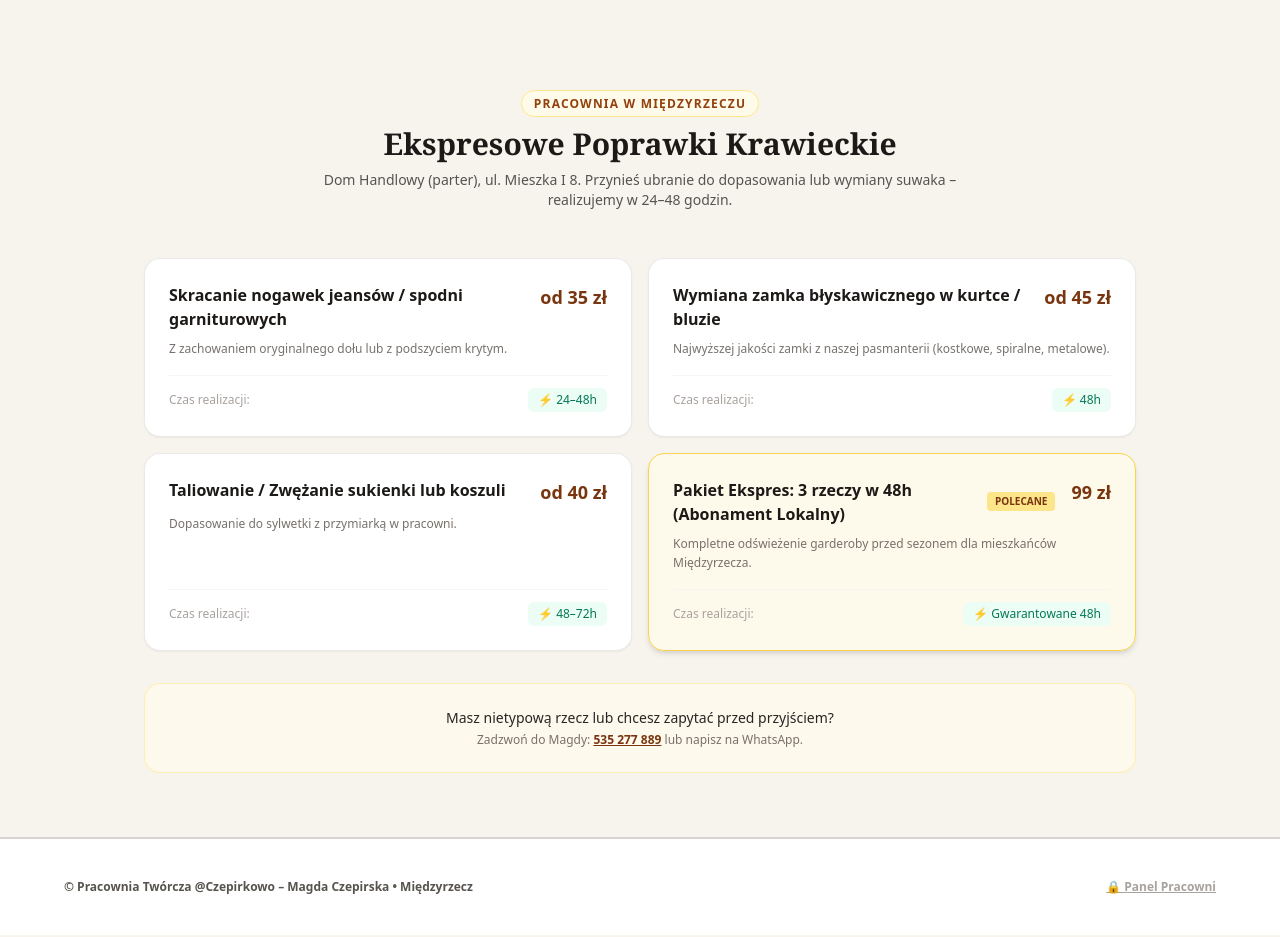
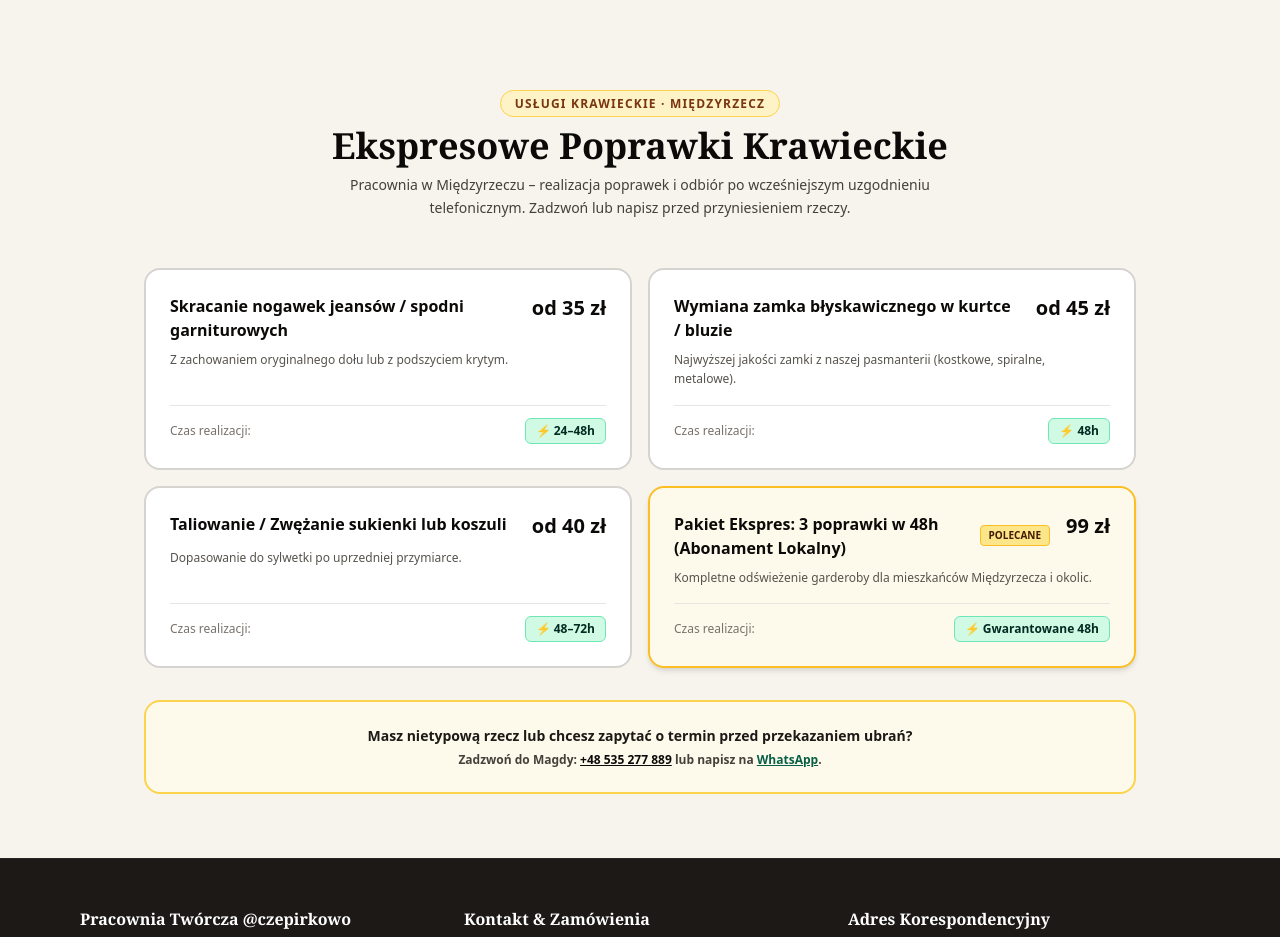
Before and after one commit to atomekb73-arch/czepirkowo, a Next.js app: page / in a window 1280 px wide. Shown: the part 1860-2797 px from the top of the page. Built offline with nearby package versions, Linux system fonts and the light colour scheme; no server answers; the database is empty.

Commit message:
Aktualizacja danych firmy: nowy naglowek, brak fizycznego adresu ulicy, nowa pelna stopka z NIP i skrytka pocztowa

```diff
--- a/src/app/page.tsx
+++ b/src/app/page.tsx
@@ -81,7 +81,7 @@ export default function HomePage() {
 
   return (
     <div className="min-h-screen bg-[#F7F4EE] text-stone-900 antialiased selection:bg-amber-200">
-      {/* Top Banner: Czysty, bez zbędnych etykiet technicznych */}
+      {/* Top Banner: Górna belka */}
       <header className="sticky top-0 z-40 bg-[#F7F4EE] border-b-2 border-stone-300 shadow-xs">
         <div className="max-w-6xl mx-auto px-4 py-4 flex items-center justify-between gap-4">
           <div className="flex items-center gap-3.5">
@@ -93,7 +93,7 @@ export default function HomePage() {
                 Pracownia Czepirkowo
               </h1>
               <p className="text-xs font-semibold text-stone-700 mt-0.5">
-                Międzyrzecz • Dom Handlowy (parter), ul. Mieszka I 8
+                Międzyrzecz · Pracownia Rzemieślnicza &amp; Pasmanteria
               </p>
             </div>
           </div>
@@ -125,16 +125,16 @@ export default function HomePage() {
       <section className="pt-12 pb-8 px-4 text-center max-w-3xl mx-auto">
         <div className="inline-flex items-center gap-2 bg-emerald-100 border border-emerald-500 text-emerald-950 text-xs px-4 py-1.5 rounded-full font-bold mb-4 shadow-2xs">
           <span className="w-2.5 h-2.5 rounded-full bg-emerald-600 animate-pulse" />
-          Pracownia w Międzyrzeczu otwarta • Bezpośredni kontakt z Magdą
+          Pracownia w Międzyrzeczu · Szybka wysyłka lub odbiór osobisty po umówieniu
         </div>
         <h2 className="text-3xl sm:text-5xl font-serif font-black text-stone-950 leading-tight">
           Unikatowe torby, nerki i akcesoria z pasmanterii.
         </h2>
         <p className="text-stone-800 font-medium text-sm sm:text-base mt-4 max-w-xl mx-auto leading-relaxed">
-          Każda rzecz szyta w jednym egzemplarzu z wyselekcjonowanych tkanin tapicerskich i końcówek belek. Kupujesz bezpośrednio u Magdy bez zbędnych pośredników.
+          Każda rzecz szyta w jednym egzemplarzu z wyselekcjonowanych tkanin tapicerskich i końcówek belek. Kupujesz bezpośrednio u Magdy bez pośredników i marż sklepowych.
         </p>
 
-        {/* Filters */}
+        {/* Filtry */}
         <div className="flex flex-wrap items-center justify-center gap-2 mt-7">
           {(
             [
@@ -242,15 +242,74 @@ export default function HomePage() {
         </div>
       )}
 
-      {/* Footer */}
-      <footer className="border-t-2 border-stone-300 bg-white py-10 px-4 text-center text-xs font-semibold text-stone-600">
-        <div className="max-w-6xl mx-auto flex flex-col sm:flex-row items-center justify-between gap-4">
-          <p>© Pracownia Twórcza @Czepirkowo – Magda Czepirska • Międzyrzecz</p>
+      {/* Oficjalna Stopka Firmowa */}
+      <footer className="bg-stone-900 text-stone-300 py-12 border-t border-stone-800">
+        <div className="max-w-6xl mx-auto px-4 grid grid-cols-1 md:grid-cols-3 gap-8 text-sm">
+          <div>
+            <h4 className="text-white font-bold text-base mb-3 font-serif">Pracownia Twórcza @czepirkowo</h4>
+            <p className="text-stone-400 leading-relaxed">
+              Autorskie rękodzieło, unikatowe torby i akcesoria tworzone w pojedynczych egzemplarzach.
+            </p>
+            <p className="text-stone-400 mt-2 font-mono text-xs">NIP: 596-164-79-23</p>
+          </div>
+
+          <div>
+            <h4 className="text-white font-bold text-base mb-3 font-serif">Kontakt &amp; Zamówienia</h4>
+            <ul className="space-y-2">
+              <li>
+                <a href="tel:+48535277889" className="hover:text-amber-300 transition-colors flex items-center gap-2">
+                  <span>📞</span> +48 535 277 889
+                </a>
+              </li>
+              <li>
+                <a href="mailto:czepirkowo@gmail.com" className="hover:text-amber-300 transition-colors flex items-center gap-2">
+                  <span>✉️</span> czepirkowo@gmail.com
+                </a>
+              </li>
+              <li>
+                <a
+                  href="https://instagram.com/czepirkowo"
+                  target="_blank"
+                  rel="noopener noreferrer"
+                  className="hover:text-amber-300 transition-colors flex items-center gap-2"
+                >
+                  <span>📸</span> Instagram: @czepirkowo
+                </a>
+              </li>
+              <li>
+                <a
+                  href="https://wa.me/48535277889"
+                  target="_blank"
+                  rel="noopener noreferrer"
+                  className="text-emerald-400 hover:text-emerald-300 transition-colors flex items-center gap-2 font-bold"
+                >
+                  <span>💬</span> WhatsApp: +48 535 277 889
+                </a>
+              </li>
+            </ul>
+          </div>
+
+          <div>
+            <h4 className="text-white font-bold text-base mb-3 font-serif">Adres Korespondencyjny</h4>
+            <p className="text-stone-400 leading-relaxed">
+              Magda Czepirska<br />
+              Skrytka Pocztowa 87<br />
+              ul. 30 Stycznia 8<br />
+              66-300 Międzyrzecz
+            </p>
+            <p className="text-xs text-stone-400 mt-3 bg-stone-800/80 p-2.5 rounded-lg border border-stone-700">
+              📍 Odbiór zamówień w Międzyrzeczu po uzgodnieniu telefonicznym lub szybka wysyłka (Paczkomat / Kurier).
+            </p>
+          </div>
+        </div>
+
+        <div className="max-w-6xl mx-auto px-4 mt-8 pt-6 border-t border-stone-800 text-xs text-stone-500 text-center flex flex-col sm:flex-row items-center justify-between gap-4">
+          <p>© {new Date().getFullYear()} Pracownia Twórcza @czepirkowo Magda Czepirska. Wszelkie prawa zastrzeżone.</p>
           <button
             onClick={handleOpenAdmin}
-            className="text-stone-400 hover:text-stone-800 text-xs underline"
+            className="text-stone-500 hover:text-stone-300 text-xs transition-colors cursor-pointer"
           >
-            🔒 Panel Pracowni
+            🔒 Strefa Magdy
           </button>
         </div>
       </footer>
--- a/src/components/PricingList.tsx
+++ b/src/components/PricingList.tsx
@@ -10,14 +10,14 @@ export default function PricingList({ services = TAILOR_SERVICES }: PricingListP
   return (
     <section id="cennik" className="py-16 px-4 max-w-5xl mx-auto scroll-mt-16">
       <div className="text-center max-w-2xl mx-auto mb-12">
-        <span className="text-xs font-semibold uppercase tracking-widest text-amber-800 bg-amber-50 border border-amber-200 px-3 py-1 rounded-full">
-          Pracownia w Międzyrzeczu
+        <span className="text-xs font-semibold uppercase tracking-widest text-amber-900 bg-amber-100 border border-amber-300 px-3.5 py-1 rounded-full font-bold">
+          Usługi Krawieckie · Międzyrzecz
         </span>
-        <h2 className="text-3xl font-serif font-bold text-stone-900 mt-3">
+        <h2 className="text-3xl sm:text-4xl font-serif font-black text-stone-950 mt-3">
           Ekspresowe Poprawki Krawieckie
         </h2>
-        <p className="text-sm text-stone-600 mt-2">
-          Dom Handlowy (parter), ul. Mieszka I 8. Przynieś ubranie do dopasowania lub wymiany suwaka – realizujemy w 24–48 godzin.
+        <p className="text-sm font-medium text-stone-700 mt-2 leading-relaxed">
+          Pracownia w Międzyrzeczu – realizacja poprawek i odbiór po wcześniejszym uzgodnieniu telefonicznym. Zadzwoń lub napisz przed przyniesieniem rzeczy.
         </p>
       </div>
 
@@ -27,35 +27,35 @@ export default function PricingList({ services = TAILOR_SERVICES }: PricingListP
           return (
             <div
               key={idx}
-              className={`p-6 rounded-2xl border transition-shadow flex flex-col justify-between ${
+              className={`p-6 rounded-2xl border-2 transition-shadow flex flex-col justify-between ${
                 isFeatured
-                  ? 'bg-amber-50/90 border-amber-300 shadow-md'
-                  : 'bg-white border-stone-200/80 shadow-sm hover:shadow-md'
+                  ? 'bg-amber-50/90 border-amber-400 shadow-md'
+                  : 'bg-white border-stone-300 shadow-xs hover:shadow-md hover:border-stone-900'
               }`}
             >
               <div>
                 <div className="flex justify-between items-start gap-4 mb-2">
                   <div className="flex items-center gap-2">
-                    <h3 className="font-semibold text-stone-900 text-base">
+                    <h3 className="font-bold text-stone-950 text-base">
                       {item.name}
                     </h3>
                     {isFeatured && (
-                      <span className="bg-amber-200 text-amber-900 text-[10px] px-2 py-0.5 rounded font-bold uppercase">
+                      <span className="bg-amber-200 border border-amber-400 text-amber-950 text-[10px] px-2 py-0.5 rounded font-black uppercase">
                         Polecane
                       </span>
                     )}
                   </div>
-                  <span className="text-amber-900 font-bold text-lg whitespace-nowrap">
+                  <span className="text-stone-950 font-black text-xl whitespace-nowrap">
                     {item.price}
                   </span>
                 </div>
-                <p className="text-xs text-stone-500 leading-relaxed">
+                <p className="text-xs font-medium text-stone-600 leading-relaxed">
                   {item.description}
                 </p>
               </div>
-              <div className="mt-4 pt-3 border-t border-stone-100 flex justify-between items-center text-xs">
-                <span className="text-stone-400">Czas realizacji:</span>
-                <span className="font-medium text-emerald-700 bg-emerald-50 px-2.5 py-1 rounded-md">
+              <div className="mt-4 pt-3 border-t border-stone-200 flex justify-between items-center text-xs">
+                <span className="text-stone-500 font-medium">Czas realizacji:</span>
+                <span className="font-bold text-emerald-950 bg-emerald-100 border border-emerald-300 px-2.5 py-1 rounded-md">
                   ⚡ {item.turnaround}
                 </span>
               </div>
@@ -64,16 +64,24 @@ export default function PricingList({ services = TAILOR_SERVICES }: PricingListP
         })}
       </div>
 
-      <div className="mt-8 p-6 bg-amber-50/70 border border-amber-200/60 rounded-2xl text-center">
-        <p className="text-sm text-stone-800 font-medium">
-          Masz nietypową rzecz lub chcesz zapytać przed przyjściem?
+      <div className="mt-8 p-6 bg-amber-50/90 border-2 border-amber-300 rounded-2xl text-center">
+        <p className="text-sm text-stone-900 font-bold">
+          Masz nietypową rzecz lub chcesz zapytać o termin przed przekazaniem ubrań?
         </p>
-        <p className="text-xs text-stone-500 mt-1">
+        <p className="text-xs font-semibold text-stone-700 mt-1.5">
           Zadzwoń do Magdy:{' '}
-          <a href="tel:535277889" className="text-amber-900 font-bold underline">
-            535 277 889
+          <a href="tel:+48535277889" className="text-stone-950 font-black underline">
+            +48 535 277 889
           </a>{' '}
-          lub napisz na WhatsApp.
+          lub napisz na{' '}
+          <a
+            href="https://wa.me/48535277889?text=Dzie%C5%84%20dobry%2C%20chc%C4%99%20zapyta%C4%87%20o%20poprawk%C4%99%20krawieck%C4%85"
+            target="_blank"
+            rel="noopener noreferrer"
+            className="text-emerald-800 font-black underline"
+          >
+            WhatsApp
+          </a>.
         </p>
       </div>
     </section>
--- a/src/lib/mockData.ts
+++ b/src/lib/mockData.ts
@@ -64,12 +64,12 @@ export const TAILOR_SERVICES: ServicePriceItem[] = [
     name: 'Taliowanie / Zwężanie sukienki lub koszuli',
     price: 'od 40 zł',
     turnaround: '48–72h',
-    description: 'Dopasowanie do sylwetki z przymiarką w pracowni.',
+    description: 'Dopasowanie do sylwetki po uprzedniej przymiarce.',
   },
   {
-    name: 'Pakiet Ekspres: 3 rzeczy w 48h (Abonament Lokalny)',
+    name: 'Pakiet Ekspres: 3 poprawki w 48h (Abonament Lokalny)',
     price: '99 zł',
     turnaround: 'Gwarantowane 48h',
-    description: 'Kompletne odświeżenie garderoby przed sezonem dla mieszkańców Międzyrzecza.',
+    description: 'Kompletne odświeżenie garderoby dla mieszkańców Międzyrzecza i okolic.',
   },
 ];
```
